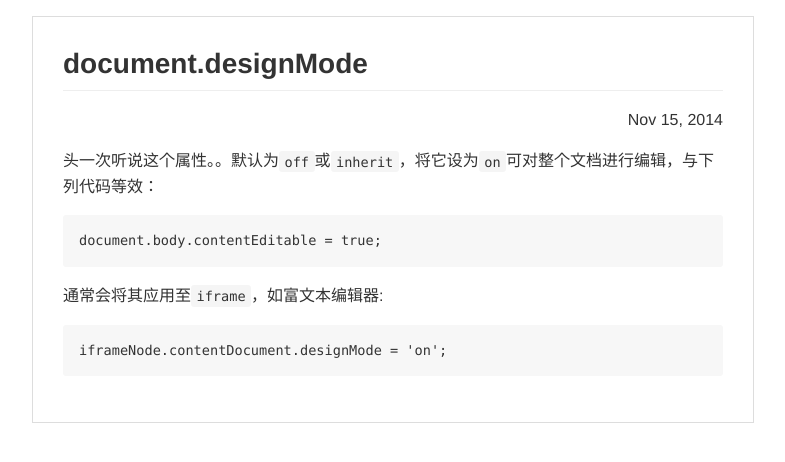
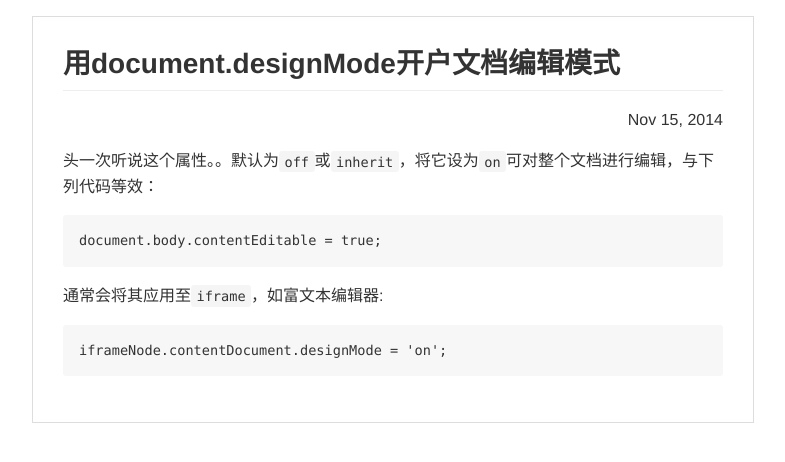
Before and after one commit to hihuimin/hihuimin.github.io, a Jekyll site: the page built from _posts/2014-11-15-document_designMode.md, in a window 1280 px wide. Shown: the top 462 px of the page, without its empty margins (247-1032 px from the left). Built offline with Jekyll 4.4.1, drawn with Linux system fonts in a browser that asks for light colours.

Commit message:
Update 2014-11-15-document_designMode.md

```diff
--- a/_posts/2014-11-15-document_designMode.md
+++ b/_posts/2014-11-15-document_designMode.md
@@ -1,6 +1,6 @@
 ---
 layout: post
-title: "document.designMode"
+title: "用document.designMode开户文档编辑模式"
 ---
 
 头一次听说这个属性。。默认为`off`或`inherit`，将它设为`on`可对整个文档进行编辑，与下列代码等效：
```
